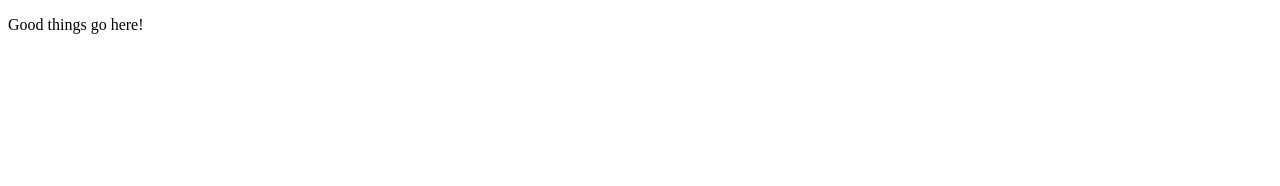
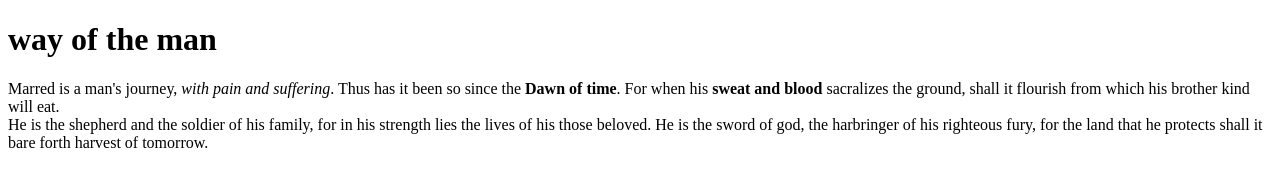
Before and after one commit to Warm-Snowman/website, a plain HTML site: page index.html in a window 1280 px wide. Drawn offline with Linux system fonts and the light colour scheme.

Commit message:
Added paragraphs and stuff

```diff
--- a/index.html
+++ b/index.html
@@ -2,9 +2,20 @@
 <html lang="en">
     <head>
         <meta charset="UTF-8">
-        <title>homepage</title>
+        <title>Homepage</title>
     </head>
     <body>
-        <p>Good things go here!</p>
+        <h1><strong>way of the man</strong></h1>
+        <p>
+            Marred is a man's journey,
+            <em>with pain and suffering</em>.
+            Thus has it been so since the <strong>Dawn of time</strong>.
+            For when his <strong>sweat and blood</strong> sacralizes the ground, shall it flourish
+            from which his brother kind will eat.
+            <br>
+            He is the shepherd and the soldier of his family, for in his strength lies the lives of
+            his those beloved. He is the sword of god, the harbringer of his righteous fury, for the
+            land that he protects shall it bare forth harvest of tomorrow.
+        </p>
     </body>
 </html>
```
Also changed, not shown: 1 other file.
